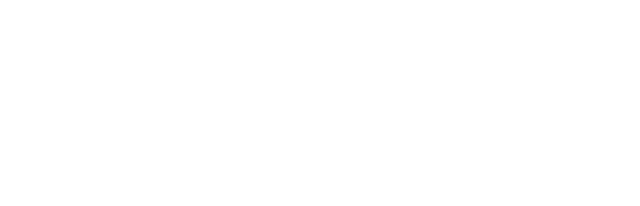
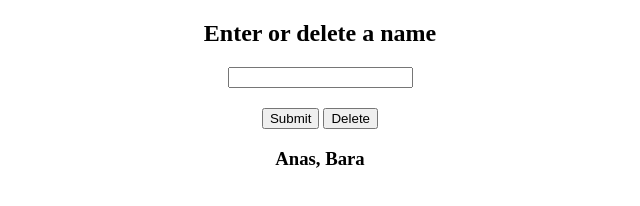
Before and after one commit to Sharbajii/JS-Demo, a plain HTML site: page Index.html in a window 1280 px wide. Shown: the whole page, without its empty margins (320-960 px from the left). Drawn offline with Linux system fonts and the light colour scheme.

Commit message:
A i leared Array and did a small exercise about it

```diff
--- a/Index.html
+++ b/Index.html
@@ -7,7 +7,7 @@
     <title>JS Tutorial</title>
 </head>
 <body>
- <!--String
+  <!--String
               <h1 id="main-heading">Hello World</h1>
 
 
@@ -18,8 +18,8 @@
     <button id="Submit-btn">Submit</button>
     <h3 id="result"></h3>-->
 
-    <!--MBI PROGRAM-->
-   <!-- <div class="mbi">
+  <!--MBI PROGRAM-->
+  <!-- <div class="mbi">
         <div class="wght">
             <input type="text" id="weight" name="Weight" placeholder="Enter your Weight!">
             <button type="button" class="btn btn-primary btn-sm" onclick="calculateBMI()" >Submit</button>
@@ -50,13 +50,37 @@
       </div>
    </div>-->
 
+  <!--Array
+   <div id="students" style="font-size: 30px;"></div>-->
+
+   <!--Array Exercise-->
+
+
+
+   <dive style="text-align: center; margin-top:50px;">
+        <div>
+            <h2>Enter or delete a name </h2>
+            <input type="text" id="student-input">
+        </div>
+
+        <div style="margin-top: 20px;">
+            <button id="submit-btn" >Submit</button>
+            <button id="delete-btn" >Delete</button>
+        </div>
+
+        <div>
+            <h3 id="students"></h3>
+        </div>
+   </dive>
+
 
 
 
 </body>
 
 <script>
-   //Math in JS
+   {
+    //Math in JS
    {
     // var number1 = 10
     //  var number2 = 4
@@ -268,8 +292,11 @@
         }*/
     }
 
+     //small test bml
+   {
 
-    /*function calculateBMI() {
+
+     /*function calculateBMI() {
     var weight = document.getElementById('weight').value;
     var height = document.getElementById('height').value;
 
@@ -305,11 +332,12 @@
         } else {
         document.getElementById('result').innerText = 'Please enter both weight and height.';
         }
+    }
+        */
 
 
-}*/
-
-    /*document.getElementById("submit-btn").addEventListener("click", function() {
+/*
+    document.getElementById("submit-btn").addEventListener("click", function() {
     var weight = document.getElementById("weight-input").value
     var height = document.getElementById("Height-input").value
 
@@ -341,9 +369,98 @@
     document.getElementById("bmi-category").innerHTML= bmiCategory
 })*/
 
+   }
 
+    //Array
+    {
+  /*var st ="Anas"
+  var st2 ="Bara"
+  var st3 ="Sarah"
+  var st4 ="Nour"
+  var st5 ="Hamza"
+  var st6 ="Alex"
+  document.getElementById("student").innerHTML= st
+  document.getElementById("student").innerHTML += st2*/
 
+  /*var students = ["Anas", " Bara", " Sarah", " Nour", " Alex", " Omar"]
 
+  document.getElementById("students").innerHTML=students*?
+
+  /* students.push("Yahia")
+   students.push("Mahmoud")
+   students[4] = "Ammar"
+   students.pop()
+   console.log(students)*/
+
+  //P2 splice
+  /*
+/console.log(students)
+
+ students.splice(4, 1)
+console.log(students)
+
+students.splice(2, 2)
+ console.log(students)
+
+ students.splice(2, 1, "Obida")
+ console.log(students)
+
+students.splice(2, 0, "Waled" , "Mohammad")
+ console.log(students)*/
+
+ /*var arr=[10, 40, 70, 50, 30, 100, 20]
+   console.log(Array.isArray(arr))
+
+   console.log(arr.includes(60))
+
+   console.log(arr.indexOf(30))
+   console.log(arr.indexOf(500))
+
+      console.log(arr)
+
+      arr.shift()
+      console.log(arr)
+
+      arr.unshift(900)
+      console.log(arr)
+
+      arr.reverse()
+      console.log(arr)*/
+
+}
+
+}
+
+//Array-Exercises
+{
+    var students =  ["Anas", "Bara"]
+
+    function updateResult(){
+    document.getElementById("students").innerHTML = students.join(", ")
+    }
+
+    document.getElementById("submit-btn").addEventListener("click", function(){
+        var studentName =document.getElementById("student-input").value
+
+        if(studentName && !students.includes(studentName)){
+            students.push(studentName)
+            updateResult()
+            document.getElementById("student-input").value=""
+        }
+    })
+
+    document.getElementById("delete-btn").addEventListener("click", function(){
+
+        var studentName = document.getElementById("student-input").value
+        var index = students.indexOf(studentName)
+
+        if(studentName !== -1 ){
+            students.splice(index, 1)
+            updateResult()
+        }
+   })
+   updateResult();
+}
 
 
 
```
Also changed, not shown: BMI.css (+0 -9 lines).
